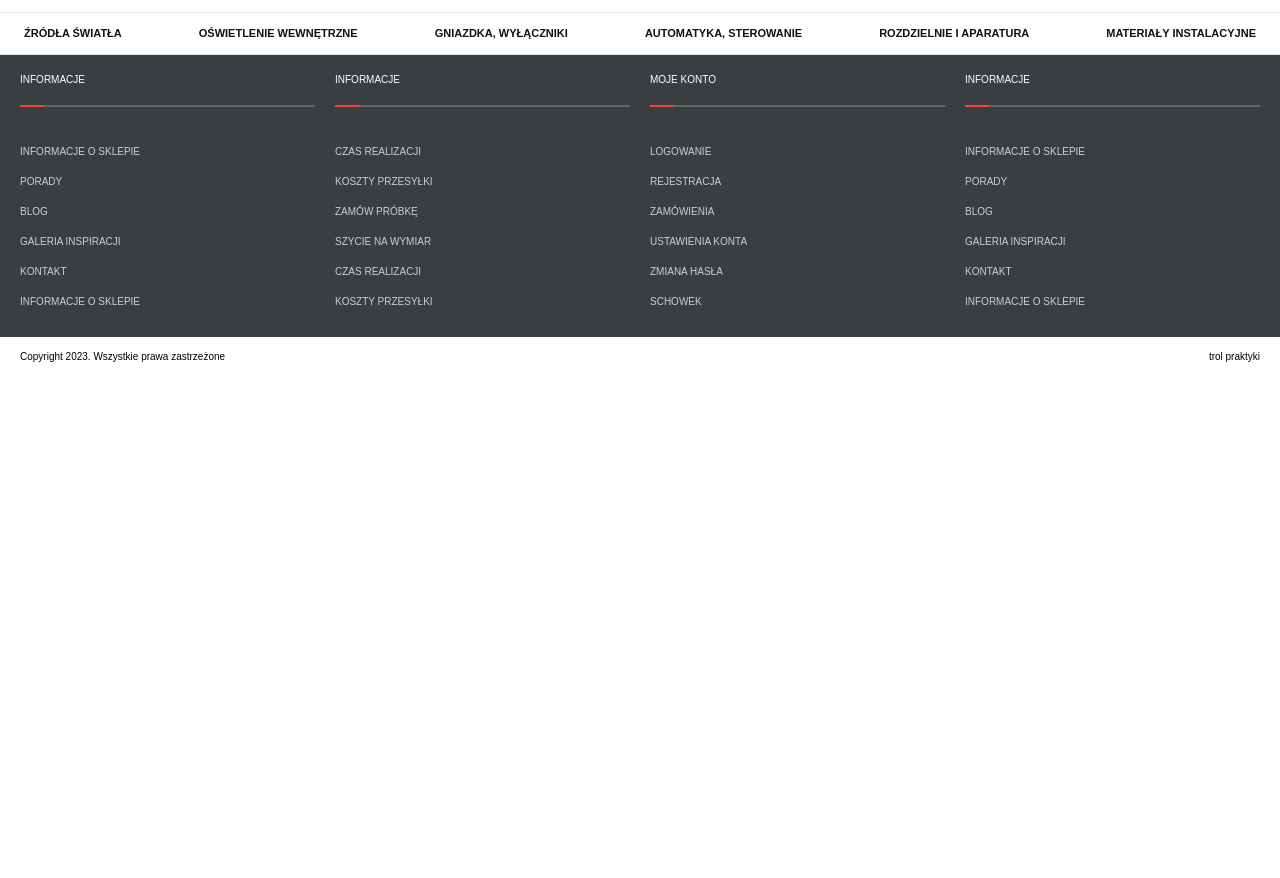
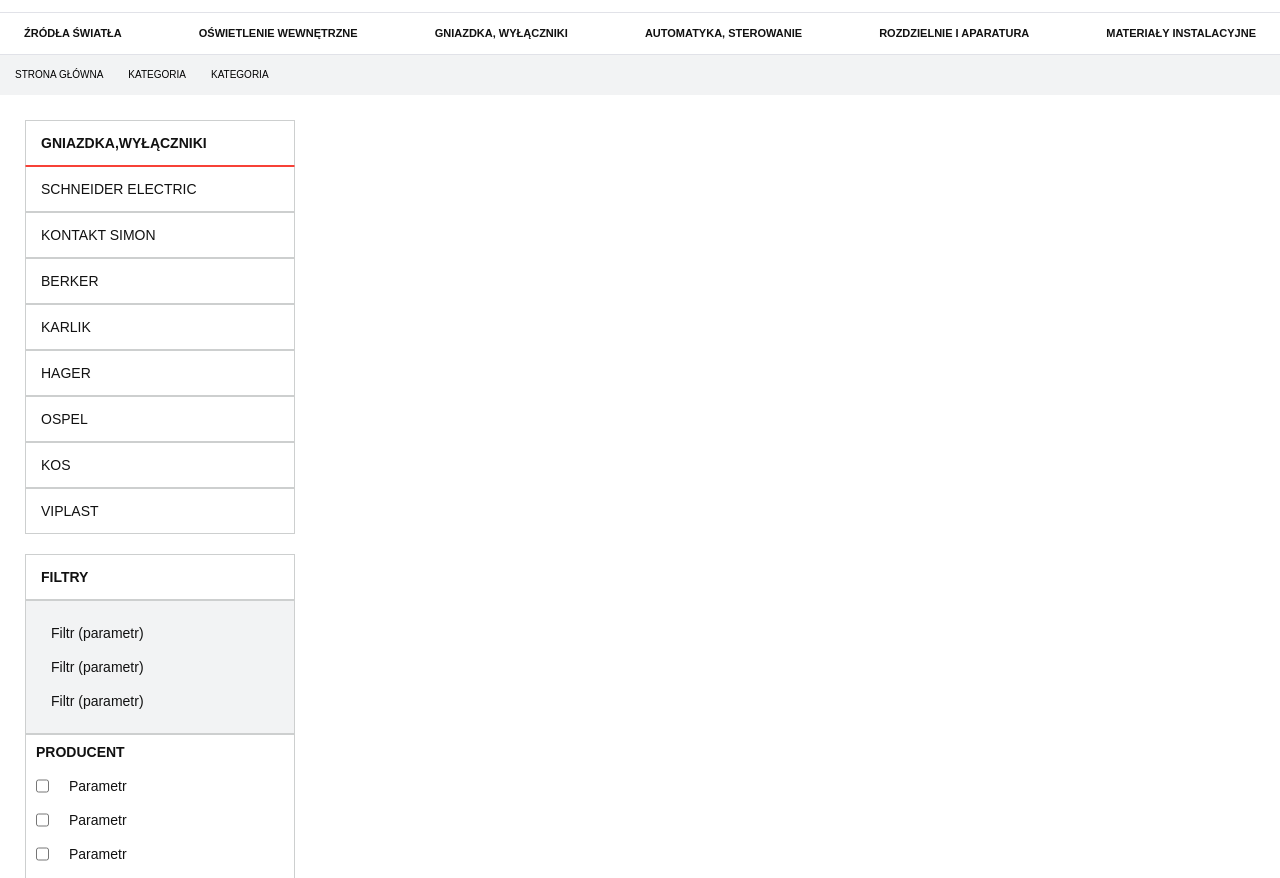
Before and after one commit to marcino10/shop-website-ELhurt, a website: page category.html in a window 1280 px wide. Shown: the part 68-946 px from the top of the page. Before the commit the page ends 800 px from the top, so only its background shows below. Drawn offline with nearby package versions, Linux system fonts and the light colour scheme; files that its build step writes are made by us from their sources.

Commit message:
started category subpage

```diff
--- a/category.html
+++ b/category.html
@@ -68,6 +68,62 @@
             <p class="text--bold">MATERIAŁY INSTALACYJNE</p>
         </a>
     </nav>
+    <div class="path">
+        <p>strona główna</p>
+        <p>kategoria</p>
+        <p>kategoria</p>
+    </div>
+    <section class="parameters text">
+        <div class="list--model ">
+            <ul>
+                <li class="list text--bold">Gniazdka,Wyłączniki</li>
+                <li class="list">schneider electric</li>
+                <li class="list">kontakt simon</li>
+                <li class="list">berker</li>
+                <li class="list">karlik</li>
+                <li class="list">hager</li>
+                <li class="list">ospel</li>
+                <li class="list">kos</li>
+                <li class="list">viplast</li>
+            </ul>
+        </div>
+        <div>
+            <h2 class="list text--bold">filtry</h2>
+            <ul class="filter">
+                <li>Filtr (parametr)</li>
+                <li>Filtr (parametr)</li>
+                <li>Filtr (parametr)</li>
+            </ul>
+
+            <ul class="parameter">
+                <li class="list__parameters">
+                    <h2 class="list--parameter text--bold">Producent</h2>
+                </li>
+                <li class="list__parameters">
+                    <input type="checkbox" name="parameter" id="parameter" class="checkbox" /><label
+                        for="parameter">Parametr</label>
+                </li>
+                <li class="list__parameters">
+                    <input type="checkbox" name="Parametr" class="checkbox" /><label for="parameter">Parametr</label>
+                </li>
+                <li class="list__parameters">
+                    <input type="checkbox" name="Parametr" class="checkbox" /><label
+                    for="parameter">Parametr</label>
+                </li>
+                <li class="list__parameters">
+                    <input type="checkbox" name="Parametr" class="checkbox" /><label
+                    for="parameter">Parametr</label>
+                </li>
+                <li class="list__parameters">
+                    <input type="checkbox" class="checkbox" name="Parametr" /><label
+                    for="parameter">Parametr</label>
+                </li>
+                <li>wiecej (10)</li>
+
+            </ul>
+
+        </div>
+    </section>
     <footer class="footer">
         <nav class="nav footer__nav">
             <div class="nav__column">
--- a/sass/pages/category.scss
+++ b/sass/pages/category.scss
@@ -3,3 +3,70 @@
 @use '../exports/main';
 @use '../exports/nav';
 @use '../exports/product';
+
+.path {
+	display: flex;
+	flex-direction: row nowrap;
+	justify-content: flex-start;
+	align-items: center;
+	text-transform: uppercase;
+	gap: 25px;
+	padding: 15px;
+	background-color: v.$main-section-bgc;
+}
+
+.parameters {
+	display: flex;
+	flex-direction: column;
+	gap: 20px;
+	width: 25%;
+	padding: 25px;
+	text-align: left;
+}
+.list--model {
+	.list {
+		list-style: none;
+		border: 1px solid v.$nav-font-color;
+		text-transform: uppercase;
+		padding: 15px;
+	}
+	li:first-child {
+		border-bottom: 1px solid v.$additional-element-color;
+	}
+	li:nth-child(2) {
+		border-top: 1px solid v.$additional-element-color;
+	}
+}
+
+.list {
+	list-style: none;
+	border: 1px solid v.$nav-font-color;
+	text-transform: uppercase;
+	padding: 15px;
+
+}
+
+.filter {
+	display: flex;
+	flex-direction: column;
+	gap: 20px;
+	list-style: none;
+	border: 1px solid v.$nav-font-color;
+	padding: 25px;
+	background-color: v.$main-section-bgc;
+}
+
+.list--parameter{
+    text-transform: uppercase;
+
+}
+.list__parameters{
+	display: flex;
+	gap: 20px;
+	list-style: none;
+	padding: 10px;
+    text-transform: none;
+}
+.parameter{
+    border: 1px solid v.$nav-font-color;
+}
```
Also changed, not shown: sass/exports/_main.scss (line endings or trailing spaces).
